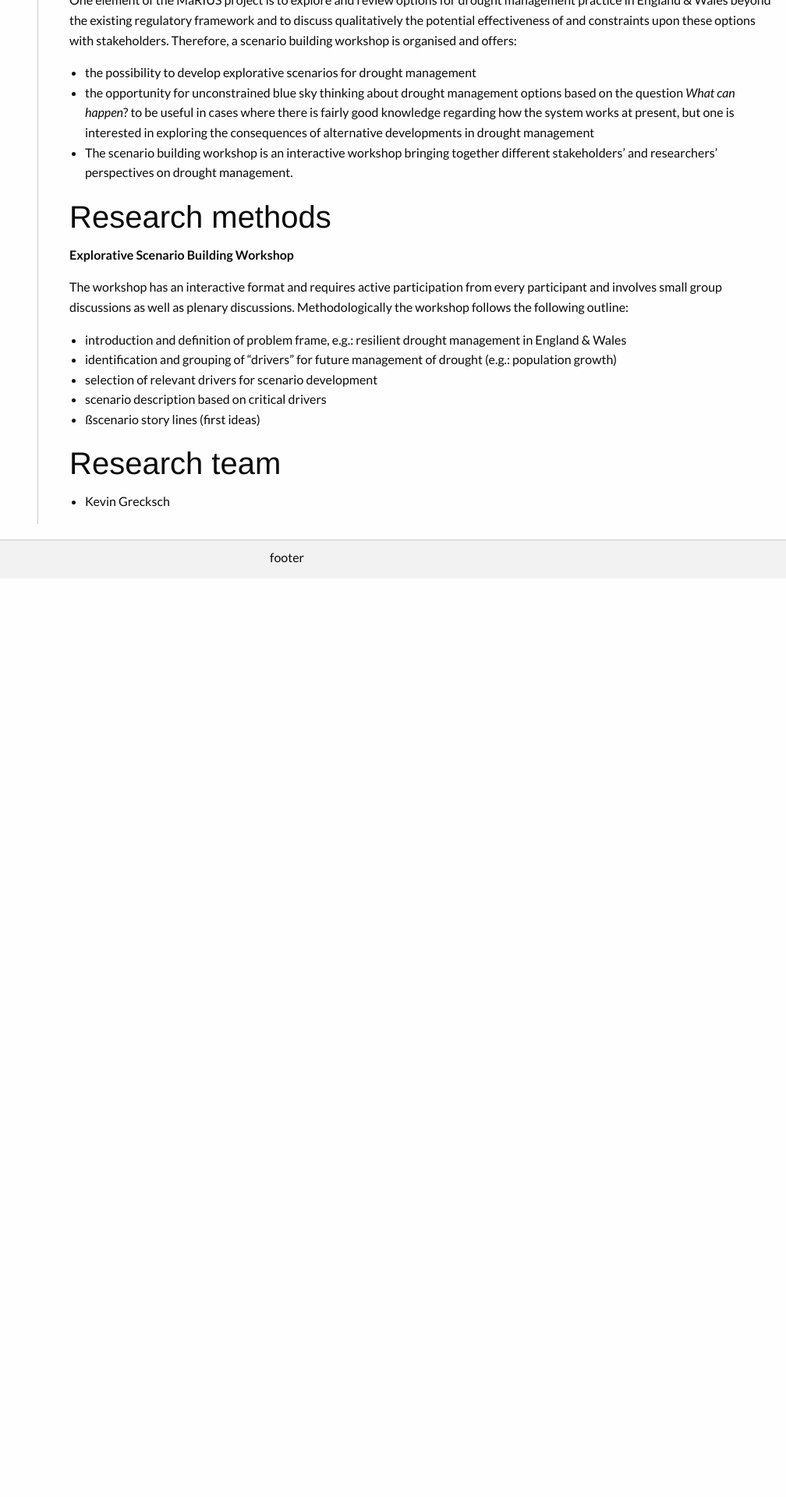
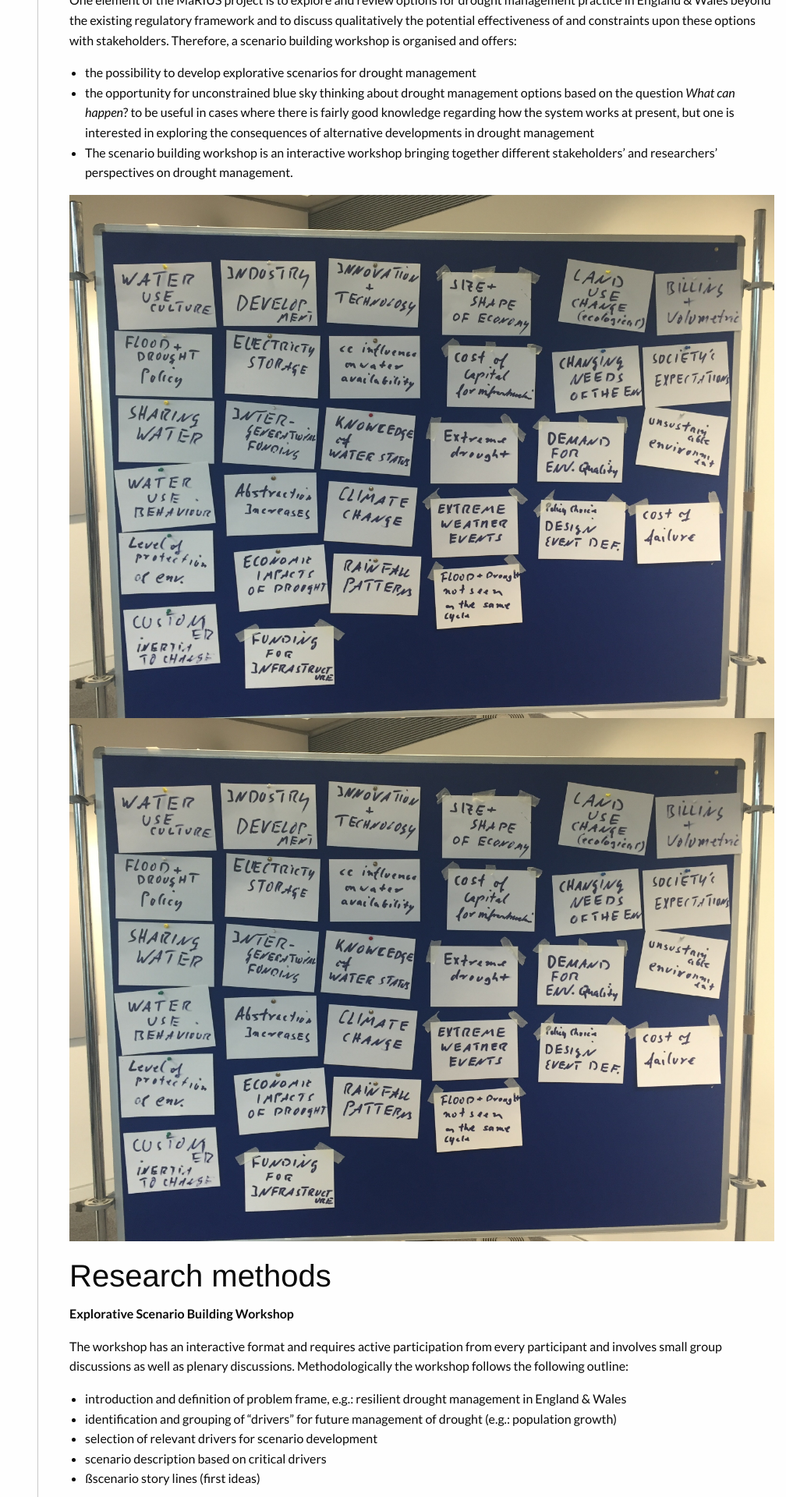
Before and after one commit to VictoriaJJ/mariusdroughtproject.org, a Jekyll site: the page built from _pages/dashboard/science/drought_impacts_management/governance/drought_gov_scenarios.md, in a window 1280 px wide. Shown: the part 413-2333 px from the top of the page at 78% size, without its empty margins (272-1280 px from the left). Built offline with Jekyll 4.4.1, drawn with Linux system fonts in a browser that asks for light colours; before the commit the page ends 1155 px from its top, so only the background shows below that.

Commit message:
Added Figures

```diff
--- a/_pages/dashboard/science/drought_impacts_management/governance/drought_gov_scenarios.md
+++ b/_pages/dashboard/science/drought_impacts_management/governance/drought_gov_scenarios.md
@@ -2,7 +2,6 @@
 layout: science
 published: true
 permalink: /dashboard/science/drought_impacts_mgmt/governance/dgs/
-
 subsection: Drought Impacts Management > Governance
 _title: Drought governance scenarios
 ---
@@ -20,6 +19,8 @@ One element of the MaRIUS project is to explore and review options for drought m
 to be useful in cases where there is fairly good knowledge regarding how the system works at present, but one is interested in exploring the consequences of alternative developments in drought management
 * The scenario building workshop is an interactive workshop bringing together different stakeholders’ and researchers’ perspectives on drought management.
 
+![Figure 1: Overview critical drivers for resilient drought and water scarcity management before ranking]({{site.baseurl}}/assets/img/KevinS2.jpg)![KevinS2.jpg]({{site.baseurl}}/assets/img/KevinS2.jpg)
+
 ## Research methods
 
 **Explorative Scenario Building Workshop**
```
Also changed, not shown: other parts of _pages/dashboard/science/drought_impacts_management/governance/drought_gov_scenarios.md (+3 -0 lines).
